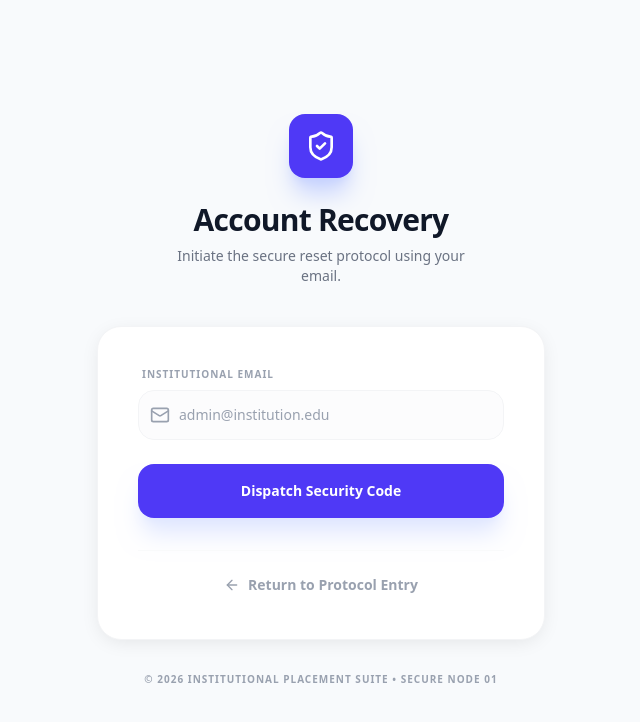
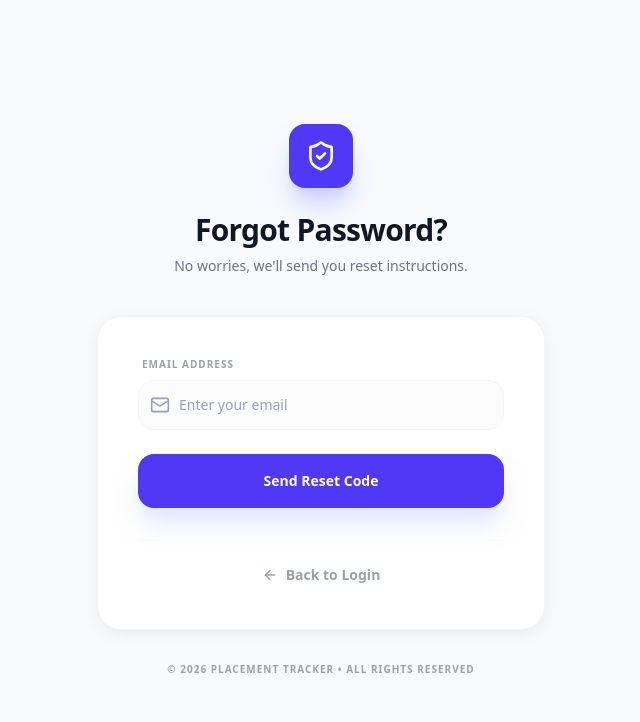
Before and after one commit to ajay-yv/placement-, a React (Vite) app: page /#/forgot-password in a window 1280 px wide. Shown: the top 722 px of the page, without its empty margins (319-959 px from the left). Built offline with nearby package versions, Linux system fonts and the light colour scheme; no server answers.

Commit message:
style: update forgot password UI terminology

```diff
--- a/src/pages/ForgotPassword.jsx
+++ b/src/pages/ForgotPassword.jsx
@@ -81,16 +81,16 @@ const ForgotPassword = () => {
                     </div>
                 </div>
                 <h2 className="text-center text-3xl font-extrabold text-gray-900 tracking-tight">
-                    {step === 'EMAIL' && 'Account Recovery'}
-                    {step === 'OTP' && 'Security Verification'}
-                    {step === 'PASSWORD' && 'Update Credentials'}
-                    {step === 'SUCCESS' && 'Flow Complete'}
+                    {step === 'EMAIL' && 'Forgot Password?'}
+                    {step === 'OTP' && 'Enter OTP'}
+                    {step === 'PASSWORD' && 'Reset Password'}
+                    {step === 'SUCCESS' && 'Success!'}
                 </h2>
                 <p className="mt-2 text-center text-sm text-gray-500 max-w-xs mx-auto">
-                    {step === 'EMAIL' && 'Initiate the secure reset protocol using your email.'}
-                    {step === 'OTP' && 'Enter the 6-digit code sent to your institutional email.'}
-                    {step === 'PASSWORD' && 'Define your new secure access credentials.'}
-                    {step === 'SUCCESS' && 'Your institutional account is now secure and ready.'}
+                    {step === 'EMAIL' && 'No worries, we\'ll send you reset instructions.'}
+                    {step === 'OTP' && 'We sent a secure 6-digit code to your email.'}
+                    {step === 'PASSWORD' && 'Please enter a new password for your account.'}
+                    {step === 'SUCCESS' && 'Your password has been successfully reset.'}
                 </p>
             </div>
 
@@ -118,7 +118,7 @@ const ForgotPassword = () => {
                     {step === 'EMAIL' && (
                         <form className="space-y-6 animate-in fade-in slide-in-from-right-4 duration-500" onSubmit={handleSendOTP}>
                             <div>
-                                <label className="block text-[10px] font-bold text-gray-400 uppercase tracking-widest mb-2 ml-1">Institutional Email</label>
+                                <label className="block text-[10px] font-bold text-gray-400 uppercase tracking-widest mb-2 ml-1">Email Address</label>
                                 <div className="relative group">
                                     <div className="absolute inset-y-0 left-0 pl-3 flex items-center pointer-events-none text-gray-400 group-focus-within:text-indigo-600 transition-colors">
                                         <Mail className="h-5 w-5" />
@@ -129,7 +129,7 @@ const ForgotPassword = () => {
                                         value={email}
                                         onChange={(e) => setEmail(e.target.value)}
                                         className="block w-full pl-10 pr-3 py-3.5 border border-gray-100 rounded-2xl bg-gray-50/50 placeholder-gray-400 focus:outline-none focus:ring-2 focus:ring-indigo-600/20 focus:border-indigo-600 focus:bg-white text-sm transition-all"
-                                        placeholder="admin@institution.edu"
+                                        placeholder="Enter your email"
                                     />
                                 </div>
                             </div>
@@ -138,7 +138,7 @@ const ForgotPassword = () => {
                                 disabled={isLoading}
                                 className="w-full flex justify-center items-center py-4 px-4 border border-transparent rounded-2xl shadow-xl shadow-indigo-100 text-sm font-bold text-white bg-indigo-600 hover:bg-indigo-700 focus:outline-none transition-all hover:scale-[1.02] active:scale-[0.98] disabled:opacity-50"
                             >
-                                {isLoading ? <Loader2 className="animate-spin h-5 w-5" /> : 'Dispatch Security Code'}
+                                {isLoading ? <Loader2 className="animate-spin h-5 w-5" /> : 'Send Reset Code'}
                             </button>
                         </form>
                     )}
@@ -146,7 +146,7 @@ const ForgotPassword = () => {
                     {step === 'OTP' && (
                         <form className="space-y-6 animate-in fade-in slide-in-from-right-4 duration-500" onSubmit={handleVerifyOTP}>
                             <div>
-                                <label className="block text-[10px] font-bold text-gray-400 uppercase tracking-widest mb-2 ml-1">Secure Protocol Code</label>
+                                <label className="block text-[10px] font-bold text-gray-400 uppercase tracking-widest mb-2 ml-1">Enter 6-Digit OTP</label>
                                 <div className="relative group">
                                     <div className="absolute inset-y-0 left-0 pl-3 flex items-center pointer-events-none text-gray-400 group-focus-within:text-indigo-600 transition-colors">
                                         <KeyRound className="h-5 w-5" />
@@ -167,10 +167,10 @@ const ForgotPassword = () => {
                                 disabled={isLoading}
                                 className="w-full flex justify-center items-center py-4 px-4 border border-transparent rounded-2xl shadow-xl shadow-indigo-100 text-sm font-bold text-white bg-indigo-600 hover:bg-indigo-700 focus:outline-none transition-all hover:scale-[1.02] active:scale-[0.98] disabled:opacity-50"
                             >
-                                {isLoading ? <Loader2 className="animate-spin h-5 w-5" /> : 'Verify Access Rights'}
+                                {isLoading ? <Loader2 className="animate-spin h-5 w-5" /> : 'Verify Code'}
                             </button>
                             <button type="button" onClick={() => setStep('EMAIL')} className="w-full text-center text-xs text-gray-400 hover:text-indigo-600 transition-colors font-medium">
-                                Institutional dispatch failed? Retry protocol
+                                Didn't receive the OTP? Click to resend
                             </button>
                         </form>
                     )}
@@ -178,7 +178,7 @@ const ForgotPassword = () => {
                     {step === 'PASSWORD' && (
                         <form className="space-y-5 animate-in fade-in slide-in-from-right-4 duration-500" onSubmit={handleResetPassword}>
                              <div>
-                                <label className="block text-[10px] font-bold text-gray-400 uppercase tracking-widest mb-2 ml-1">Email Identifier</label>
+                                <label className="block text-[10px] font-bold text-gray-400 uppercase tracking-widest mb-2 ml-1">Email Address</label>
                                 <div className="relative group">
                                     <div className="absolute inset-y-0 left-0 pl-3 flex items-center pointer-events-none text-gray-400">
                                         <Mail className="h-4 w-4" />
@@ -189,12 +189,12 @@ const ForgotPassword = () => {
                                         value={email}
                                         onChange={(e) => setEmail(e.target.value)}
                                         className="block w-full pl-10 pr-3 py-3.5 border border-gray-100 rounded-2xl bg-gray-50 text-sm font-medium focus:outline-none focus:ring-2 focus:ring-indigo-600/10 focus:border-indigo-600"
-                                        placeholder="Confirm Email ID"
+                                        placeholder="Confirm email address"
                                     />
                                 </div>
                             </div>
                             <div>
-                                <label className="block text-[10px] font-bold text-gray-400 uppercase tracking-widest mb-2 ml-1">New Secure Password</label>
+                                <label className="block text-[10px] font-bold text-gray-400 uppercase tracking-widest mb-2 ml-1">New Password</label>
                                 <div className="relative group">
                                     <div className="absolute inset-y-0 left-0 pl-3 flex items-center pointer-events-none text-gray-400 group-focus-within:text-indigo-600 transition-colors">
                                         <Lock className="h-5 w-5" />
@@ -217,7 +217,7 @@ const ForgotPassword = () => {
                                 </div>
                             </div>
                             <div>
-                                <label className="block text-[10px] font-bold text-gray-400 uppercase tracking-widest mb-2 ml-1">Confirm Credentials</label>
+                                <label className="block text-[10px] font-bold text-gray-400 uppercase tracking-widest mb-2 ml-1">Confirm Password</label>
                                 <div className="relative group">
                                     <div className="absolute inset-y-0 left-0 pl-3 flex items-center pointer-events-none text-gray-400 group-focus-within:text-indigo-600 transition-colors">
                                         <ShieldCheck className="h-5 w-5" />
@@ -237,7 +237,7 @@ const ForgotPassword = () => {
                                 disabled={isLoading}
                                 className="w-full flex justify-center items-center py-4 px-4 border border-transparent rounded-2xl shadow-xl shadow-indigo-100 text-sm font-bold text-white bg-indigo-600 hover:bg-indigo-700 focus:outline-none transition-all hover:scale-[1.02] active:scale-[0.98] disabled:opacity-50"
                             >
-                                {isLoading ? <Loader2 className="animate-spin h-5 w-5" /> : 'Update Personal Protocol'}
+                                {isLoading ? <Loader2 className="animate-spin h-5 w-5" /> : 'Update Password'}
                             </button>
                         </form>
                     )}
@@ -249,13 +249,13 @@ const ForgotPassword = () => {
                             </div>
                             <h3 className="text-xl font-bold text-gray-900 mb-2">Password Secured</h3>
                             <p className="text-sm text-gray-500 mb-8 max-w-xs mx-auto">
-                                Your institutional access credentials have been successfully updated.
+                                Your account password has been successfully updated.
                             </p>
                             <button
                                 onClick={() => navigate('/login')}
                                 className="w-full flex justify-center items-center py-4 px-4 border border-transparent rounded-2xl shadow-xl shadow-emerald-100 text-sm font-bold text-white bg-emerald-500 hover:bg-emerald-600 transition-all hover:scale-[1.02]"
                             >
-                                Secure Login Account
+                                Back to Login
                             </button>
                         </div>
                     )}
@@ -264,7 +264,7 @@ const ForgotPassword = () => {
                         <div className="mt-8 pt-6 border-t border-gray-50 text-center">
                             <Link to="/login" className="inline-flex items-center text-sm font-semibold text-gray-400 hover:text-indigo-600 transition-colors">
                                 <ArrowLeft className="mr-2 h-4 w-4" />
-                                Return to Protocol Entry
+                                Back to Login
                             </Link>
                         </div>
                     )}
@@ -272,7 +272,7 @@ const ForgotPassword = () => {
             </div>
 
             <p className="mt-8 text-center text-[10px] text-gray-400 uppercase tracking-widest font-bold">
-                &copy; 2026 Institutional Placement Suite &bull; Secure Node 01
+                &copy; 2026 Placement Tracker &bull; All Rights Reserved
             </p>
         </div>
     );
```
